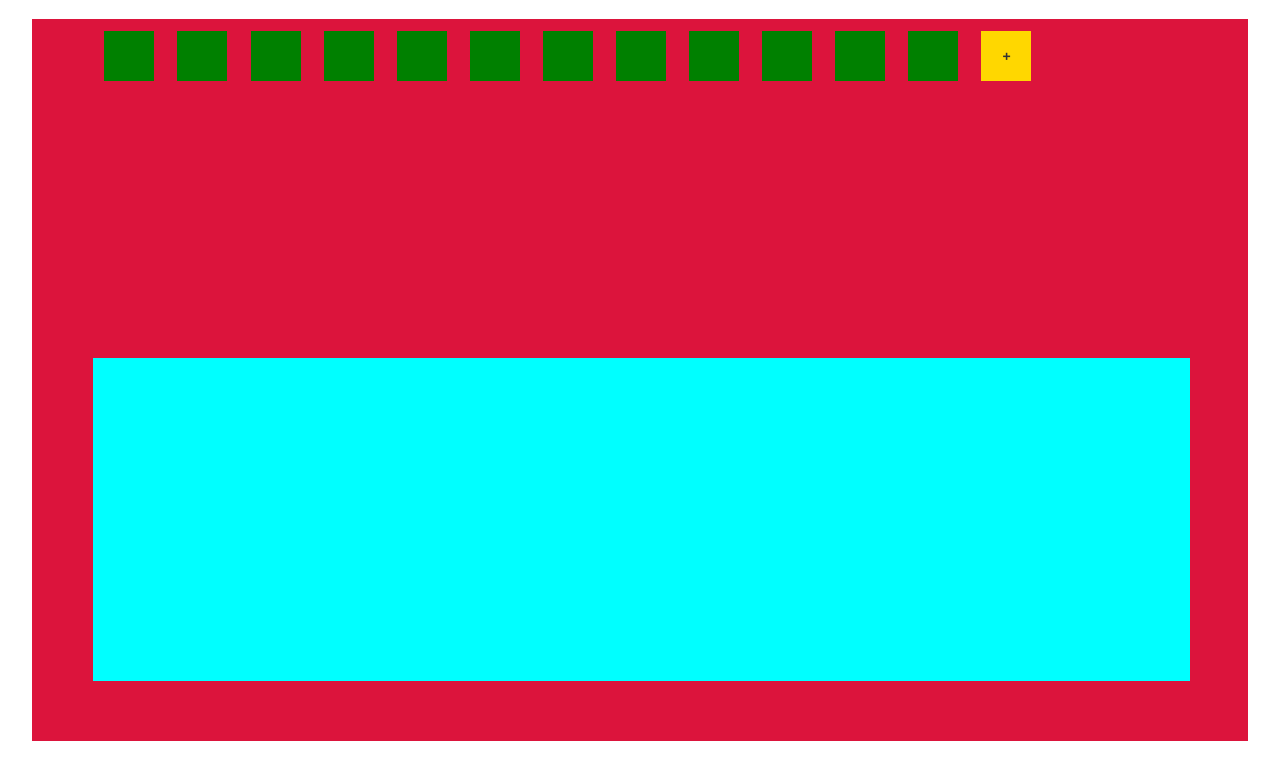
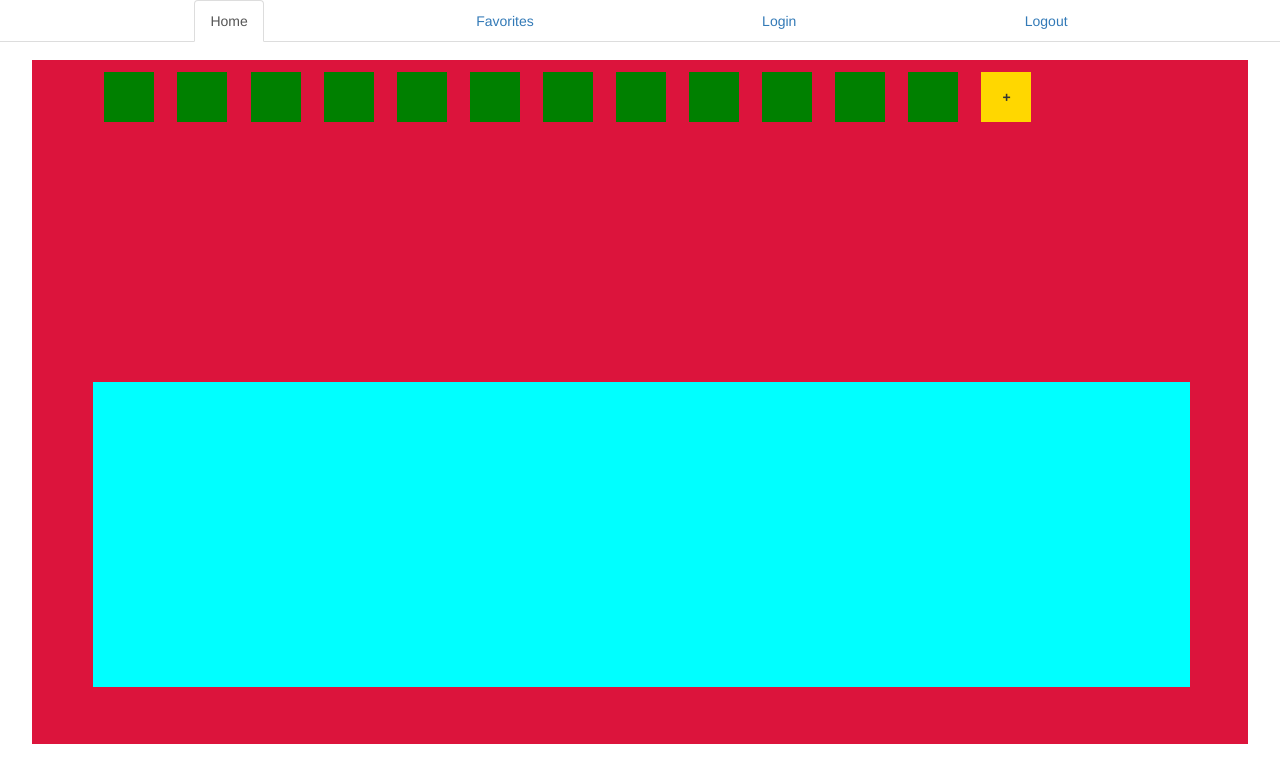
Before and after one commit to kopasetik/advent_calendar, a website: page public/index.html in a window 1280 px wide. Drawn offline with nearby package versions, Linux system fonts and the light colour scheme.

Commit message:
integrate tabs into project

```diff
--- a/public/app.js
+++ b/public/app.js
@@ -1,4 +1,5 @@
 angular.module('adventApp', ['ui.bootstrap', 'ngRoute'])
+  .controller('MainCtrl', ['$scope', '$uibModal', '$http', '$window', loadMain])
   .controller('CalendarCtrl', ['$scope', '$uibModal', '$http', loadCalendar])
   .controller('SearchModalCtrl', ['$scope', '$uibModalInstance', manageModal])
   .controller('LoginCtrl', ['$scope', '$http', prepareLogin])
@@ -43,6 +44,12 @@ function prepareLogout($scope, $http){
       console.log('Logout failed!')
     });
   };
+}
+
+function loadMain ($scope, $uibModal, $http, $window){
+  $scope.changeWindow = function(url){
+    $window.location = url
+  }
 }
 
 function loadCalendar ($scope, $uibModal, $http) {
--- a/public/index.html
+++ b/public/index.html
@@ -8,7 +8,21 @@
   <script src="./angular-route.js"></script>
   <script src="./app.js"></script>
 </head>
-<body>
+<body ng-controller="MainCtrl">
+  <!-- <nav role="navigation">
+    <ul class="nav nav-pills nav-justified">
+      <li role="presentation" class="active"><a href="/#!/">Home</a></li>
+      <li role="presentation"><a href="/#!/favorites">Favorites</a></li>
+      <li role="presentation"><a href="/#!/login">Login</a></li>
+      <li role="presentation"><a href="/#!/logout">Logout</a></li>
+    </ul>
+  </nav> -->
+  <uib-tabset>
+    <uib-tab heading="Home" ng-click="changeWindow('/#!/')"></uib-tab>
+    <uib-tab heading="Favorites" ng-click="changeWindow('/#!/favorites')"></uib-tab>
+    <uib-tab heading="Login" ng-click="changeWindow('/#!/login')"></uib-tab>
+    <uib-tab heading="Logout" ng-click="changeWindow('/#!/logout')"></uib-tab>
+  </uib-tabset>
     <ng-view></ng-view>
 </body>
 </html>
--- a/public/style.css
+++ b/public/style.css
@@ -11,11 +11,21 @@ body {
     display: flex;
     justify-content: center;
     align-items: center;
+    flex-direction: column;
 }
 
 ng-view {
   height: 100%;
   width: 100%;
+}
+
+body div.ng-isolate-scope {
+  width: 100%;
+}
+
+ul.nav.nav-tabs {
+  display: flex;
+  justify-content: space-between;
 }
 
 .calendar {
```
